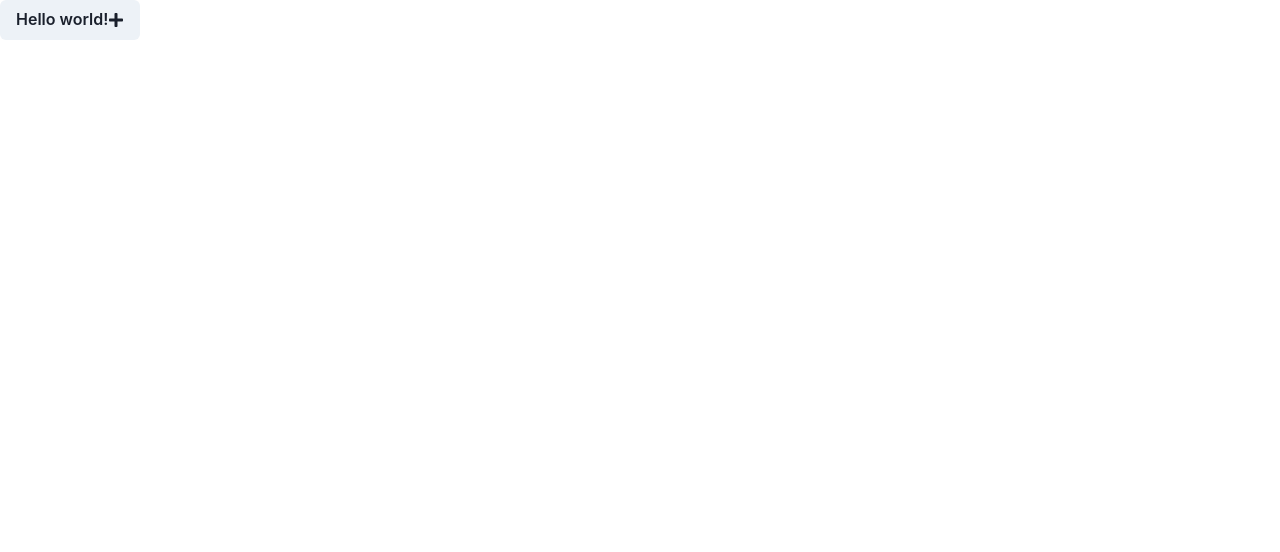
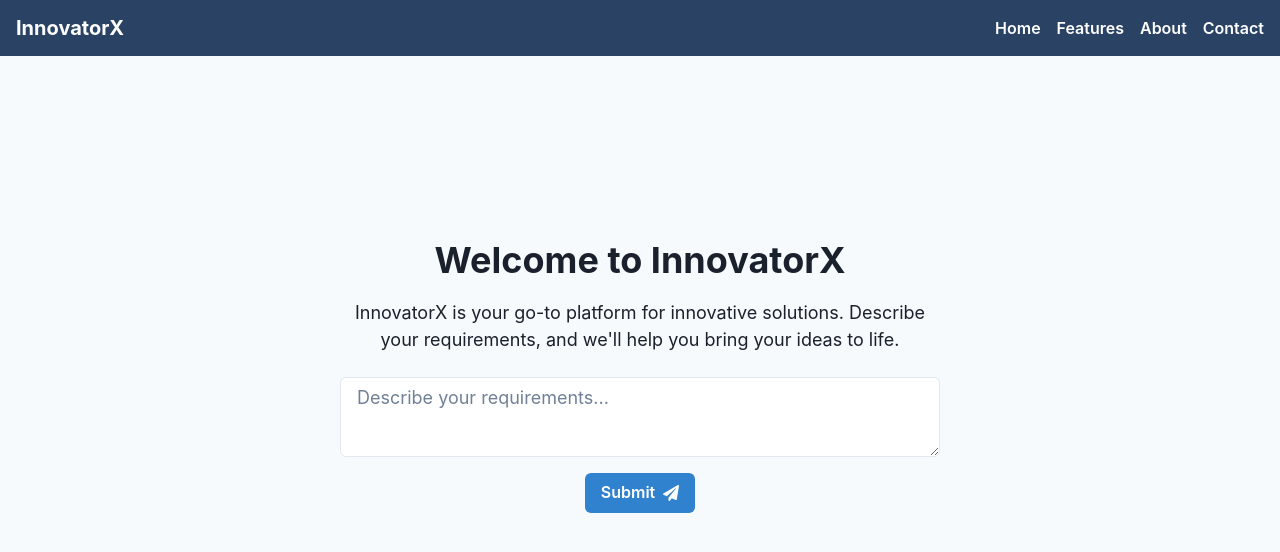
Before and after one commit to GPT-Engineer-App/dream-builder, a React (Vite) app: page / in a window 1280 px wide. Shown: the top 552 px of the page. Built offline with nearby package versions, Linux system fonts and the light colour scheme.

Commit message:
Implemented landing page for InnovatorX with a brief description and a conversational interface for user requirements.

```diff
--- a/src/pages/Index.jsx
+++ b/src/pages/Index.jsx
@@ -1,15 +1,56 @@
-// Complete the Index page component here
-// Use chakra-ui
-import { Button } from "@chakra-ui/react"; // example
-import { FaPlus } from "react-icons/fa"; // example - use react-icons/fa for icons
+import { Box, Button, Flex, Heading, Input, Text, Textarea, VStack } from "@chakra-ui/react";
+import { useState } from "react";
+import { FaPaperPlane } from "react-icons/fa";
 
 const Index = () => {
-  // TODO: Create the website here!
+  const [userInput, setUserInput] = useState("");
+  const [response, setResponse] = useState("");
+
+  const handleInputChange = (e) => setUserInput(e.target.value);
+
+  const handleSubmit = () => {
+    // Placeholder for handling user input submission
+    setResponse("Thank you for your input! We'll get back to you soon.");
+  };
+
   return (
-    <Button>
-      Hello world! <FaPlus />
-    </Button>
-  ); // example
+    <Box>
+      <Flex as="nav" bg="blue.800" color="white" p={4} justifyContent="space-between" alignItems="center">
+        <Heading size="md">InnovatorX</Heading>
+        <Flex>
+          <Button variant="link" color="white" mr={4}>Home</Button>
+          <Button variant="link" color="white" mr={4}>Features</Button>
+          <Button variant="link" color="white" mr={4}>About</Button>
+          <Button variant="link" color="white">Contact</Button>
+        </Flex>
+      </Flex>
+
+      <Flex direction="column" align="center" justify="center" p={10} bg="gray.50" minH="80vh">
+        <Heading mb={4}>Welcome to InnovatorX</Heading>
+        <Text fontSize="lg" mb={6} textAlign="center" maxW="600px">
+          InnovatorX is your go-to platform for innovative solutions. Describe your requirements, and we'll help you bring your ideas to life.
+        </Text>
+
+        <VStack spacing={4} w="100%" maxW="600px">
+          <Textarea
+            value={userInput}
+            onChange={handleInputChange}
+            placeholder="Describe your requirements..."
+            size="lg"
+            bg="white"
+          />
+          <Button colorScheme="blue" onClick={handleSubmit} rightIcon={<FaPaperPlane />}>
+            Submit
+          </Button>
+          {response && (
+            <Text mt={4} color="green.500">
+              {response}
+            </Text>
+          )}
+        </VStack>
+      </Flex>
+    </Box>
+  );
 };
 
 export default Index;
```
Also changed, not shown: 1 other file (tests, documents, lock files or other folders).
